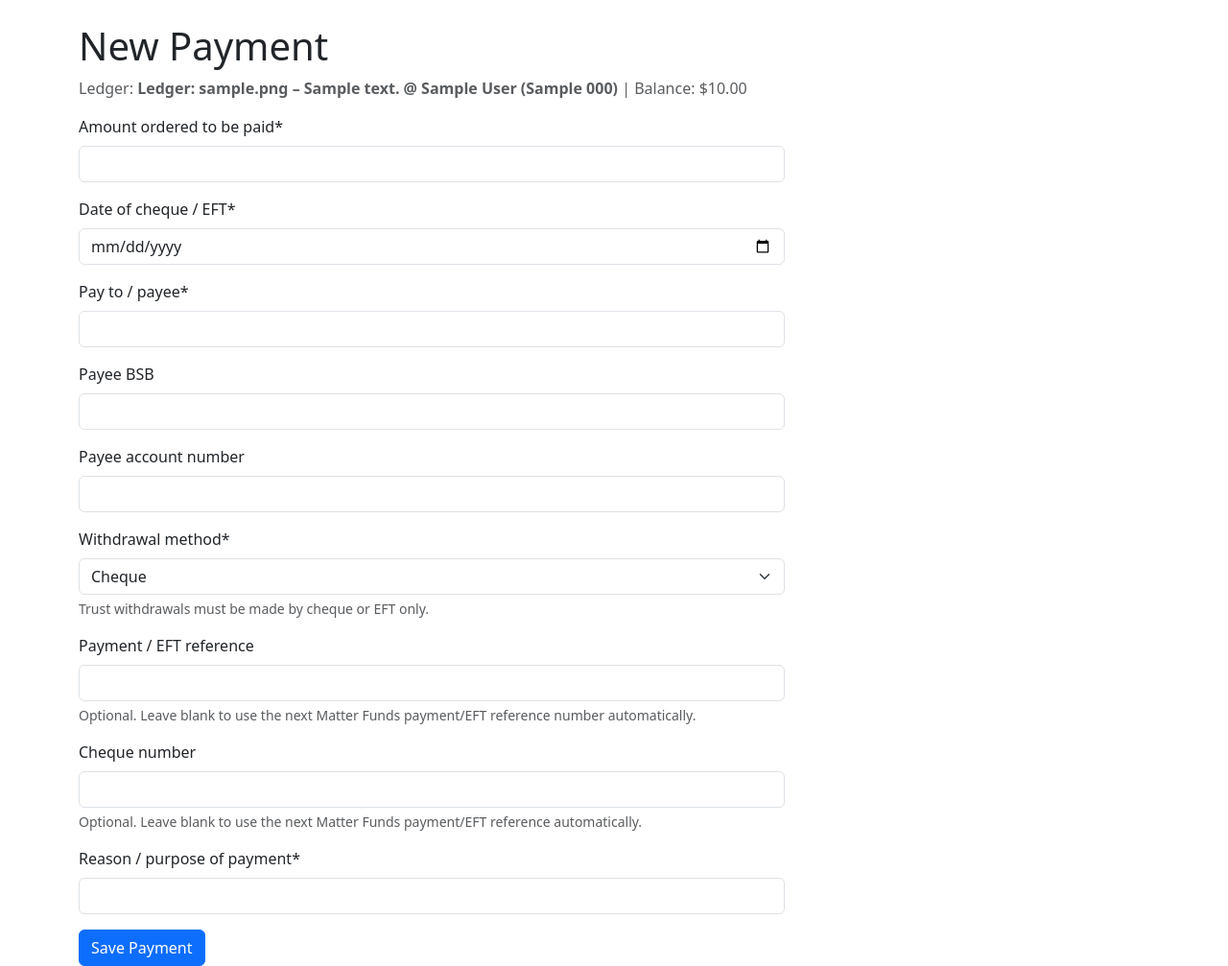
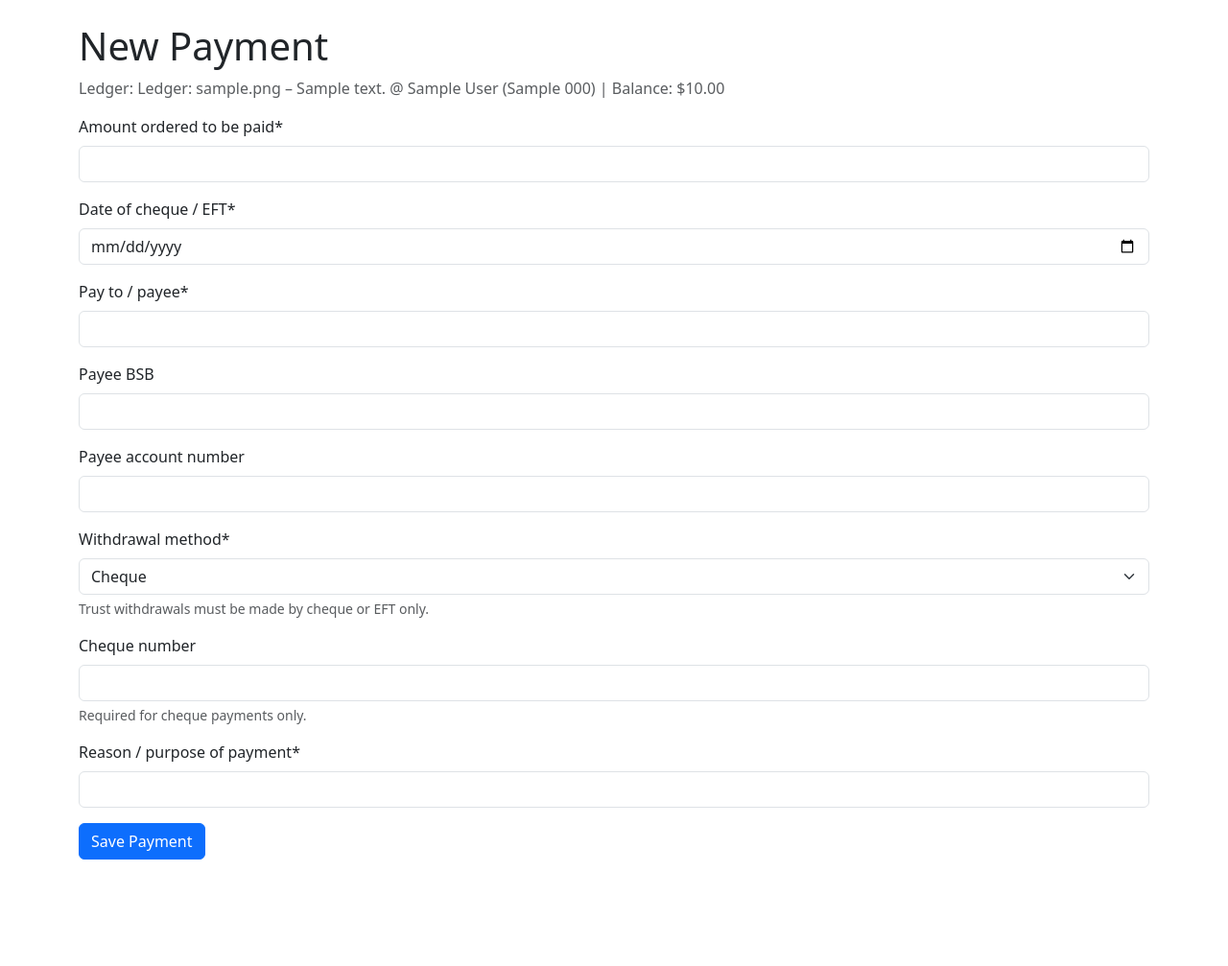
Before and after one commit to Dvrchmnd72/Matter-Funds, a Django app: page /trust/ledgers/1/payments/new/ in a window 1280 px wide. Shown: the part 80-1087 px from the top of the page at 96% size. After the commit the page ends 976 px from the top, so only its background shows below. Run offline with Django 4.2, Linux system fonts and the light colour scheme; a user stored in the database is signed in; tables that the repository leaves empty hold one stand-in row (values such as "Sample post"); some libraries are stand-ins or nearby versions.

Commit message:
Show payment fields by withdrawal method

```diff
--- a/apps/trust/forms.py
+++ b/apps/trust/forms.py
@@ -125,7 +125,7 @@ class PaymentForm(forms.Form):
         label='Cheque number',
         max_length=50,
         required=False,
-        help_text='Optional. Leave blank to use the next Matter Funds payment/EFT reference automatically.'
+        help_text='Required for cheque payments only.'
     )
     purpose = forms.CharField(label='Reason / purpose of payment', max_length=500)
 
--- a/apps/trust/templates/trust/payment_form.html
+++ b/apps/trust/templates/trust/payment_form.html
@@ -3,8 +3,50 @@
 {% block title %}New Payment – Matter Funds{% endblock %}
 {% block content %}
 <h1>New Payment</h1>
-<p class="text-muted">Ledger: <strong>{{ ledger }}</strong> | Balance: ${{ ledger.balance }}</p>
-<div class="row"><div class="col-md-8">
-  <form method="post">{% csrf_token %}{{ form|crispy }}<button type="submit" class="btn btn-primary">Save Payment</button></form>
-</div></div>
+<p class="text-muted">Ledger: {{ ledger }} | Balance: ${{ ledger.balance }}</p>
+
+<form method="post">
+  {% csrf_token %}
+  {{ form|crispy }}
+  <button type="submit" class="btn btn-primary">Save Payment</button>
+</form>
+
+<script>
+(function () {
+  function closestField(el) {
+    if (!el) return null;
+    return el.closest('.mb-3, .form-group, .control-group, p, div');
+  }
+
+  function updatePaymentReferenceFields() {
+    var method = document.getElementById('id_payment_method');
+    var eftReference = document.getElementById('id_payment_reference_override');
+    var chequeNumber = document.getElementById('id_cheque_number');
+
+    var eftWrapper = closestField(eftReference);
+    var chequeWrapper = closestField(chequeNumber);
+
+    if (!method) return;
+
+    if (method.value === 'cheque') {
+      if (eftWrapper) eftWrapper.style.display = 'none';
+      if (chequeWrapper) chequeWrapper.style.display = '';
+    } else if (method.value === 'eft') {
+      if (eftWrapper) eftWrapper.style.display = '';
+      if (chequeWrapper) chequeWrapper.style.display = 'none';
+    } else {
+      if (eftWrapper) eftWrapper.style.display = '';
+      if (chequeWrapper) chequeWrapper.style.display = '';
+    }
+  }
+
+  document.addEventListener('DOMContentLoaded', function () {
+    var method = document.getElementById('id_payment_method');
+    updatePaymentReferenceFields();
+    if (method) {
+      method.addEventListener('change', updatePaymentReferenceFields);
+    }
+  });
+})();
+</script>
 {% endblock %}
```
